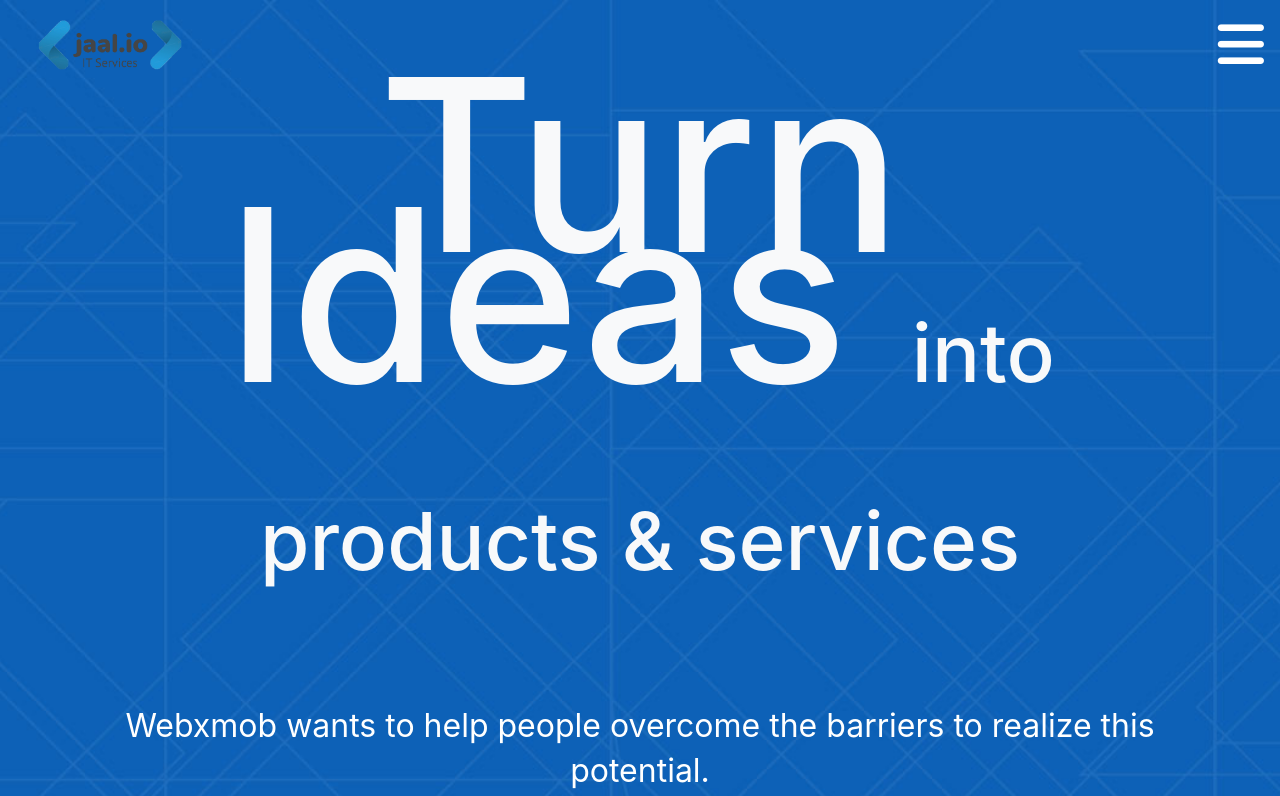
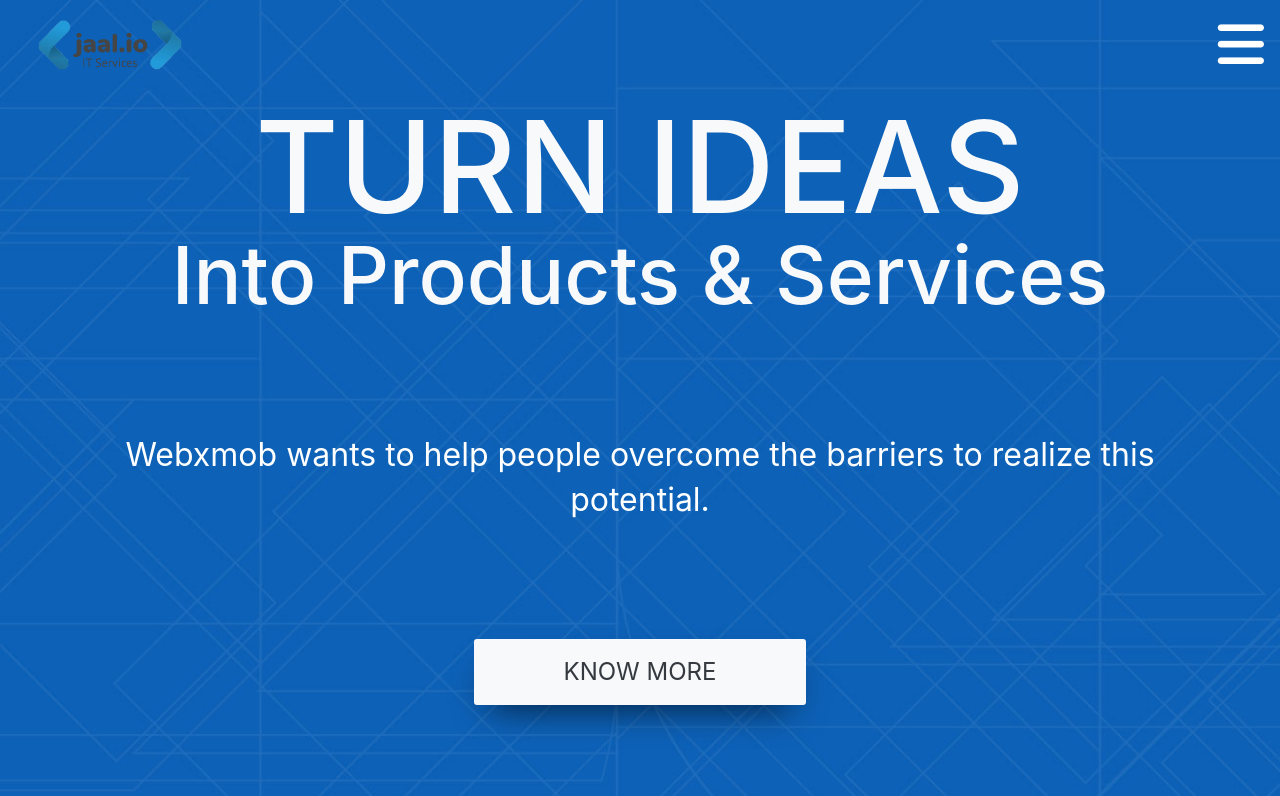
Before and after one commit to webxmob/jaal, a plain HTML site: page index.html in a window 1280 px wide. Shown: the top 796 px of the page. Drawn offline with nearby package versions, Linux system fonts and the light colour scheme.

Commit message:
changed the content of headings and managed them

```diff
--- a/css/main.css
+++ b/css/main.css
@@ -59,19 +59,21 @@ html {
 }
 
 .header {
-  background-image: url("../assests/img/banner_imghome.jpg");
+  background-image: url('../assests/img/banner_imghome.jpg');
   background-size: cover;
   background-position: center;
-  height: 190vh;
+  height: 150vh;
 }
 
-.main-heading {
+.main-heading > span:nth-child(1) {
   font-size: 4rem;
-  line-height: 50px;
+  line-height: 70px;
+  text-transform: uppercase;
 }
 
-.main-heading > span {
+.main-heading > span:nth-last-child(1) {
   font-size: 32px;
+  text-transform: capitalize;
 }
 
 .description {
@@ -123,19 +125,15 @@ html {
   }
 
   .header {
-    height: 170vh;
+    height: 150vh;
   }
 
-  .main-heading {
-    font-size: 8rem;
-    line-height: 90px;
+  .main-heading > span:nth-child(1) {
+    font-size: 9rem;
+    line-height: 150px;
   }
 
-  .main-heading > small {
-    font-size: 3rem;
-  }
-
-  .main-heading > span {
+  .main-heading > span:nth-last-child(1) {
     font-size: 60px;
   }
 
@@ -179,16 +177,12 @@ html {
     height: 170vh;
   }
 
-  .main-heading {
+  .main-heading > span:nth-child(1) {
     font-size: 11rem;
-    line-height: 120px;
+    line-height: 170px;
   }
 
-  .main-heading > small {
-    font-size: 4rem;
-  }
-
-  .main-heading > span {
+  .main-heading > span:nth-last-child(1) {
     font-size: 60px;
   }
 
@@ -245,25 +239,20 @@ html {
   }
 
   .header {
-    height: 150vh;
+    height: 120vh;
   }
 
-  .main-heading {
-    font-size: 15rem;
-    line-height: 130px;
+  .main-heading > span:nth-child(1) {
+    font-size: 8rem;
+    line-height: 120px;
   }
 
-  .main-heading > small {
-    font-size: 4rem;
-  }
-
-  .main-heading > span {
+  .main-heading > span:nth-last-child(1) {
     font-size: 80px;
   }
 
   .description {
     font-size: 2rem;
-    line-height: 45px;
   }
 
   .header > button {
--- a/index.html
+++ b/index.html
@@ -79,7 +79,8 @@
       class="header d-flex flex-column align-items-center justify-content-around"
     >
       <h1 class="container pt-2 main-heading text-center text-light mt-5">
-        Turn Ideas
+        <span>Turn Ideas</span>
+        <br />
         <span>into products &amp; services</span>
       </h1>
       <p class="description text-center text-white">
```
